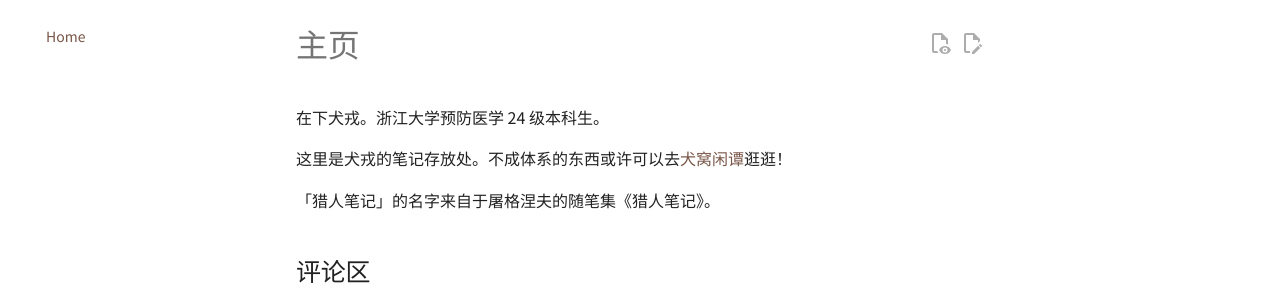
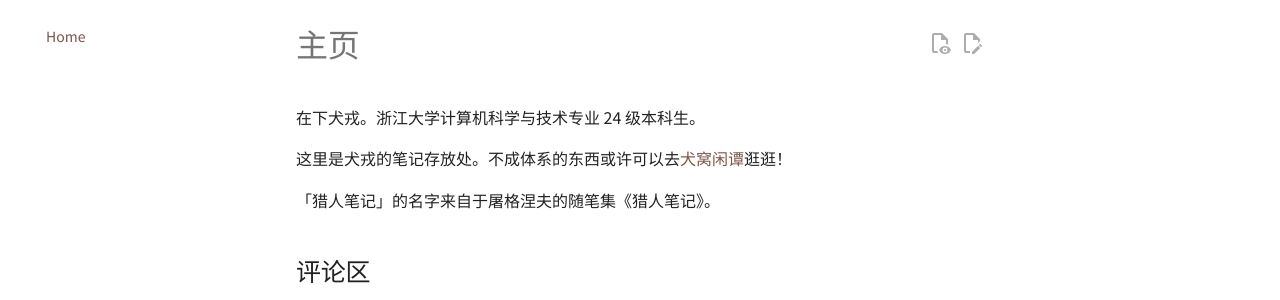
Before and after one commit to inuEbisu/HuntersNotes, an MkDocs documentation site: the page built from docs/index.md, in a window 1280 px wide. Shown: the part 123-423 px from the top of the page. Built offline with MkDocs 1.6.1 and Material for MkDocs 9.7.7, drawn with Linux system fonts in a browser that asks for light colours; comment, search, counter and statistics services are not loaded; a style sheet for code colours, icons or effects is not loaded.

Commit message:
docs: update personal information in the homepage

```diff
--- a/docs/index.md
+++ b/docs/index.md
@@ -1,6 +1,6 @@
 # 主页
 
-在下犬戎。浙江大学预防医学 24 级本科生。
+在下犬戎。浙江大学计算机科学与技术专业 24 级本科生。
 
 这里是犬戎的笔记存放处。不成体系的东西或许可以去[犬窝闲谭](https://inuebisu.cn)逛逛！
 
```
